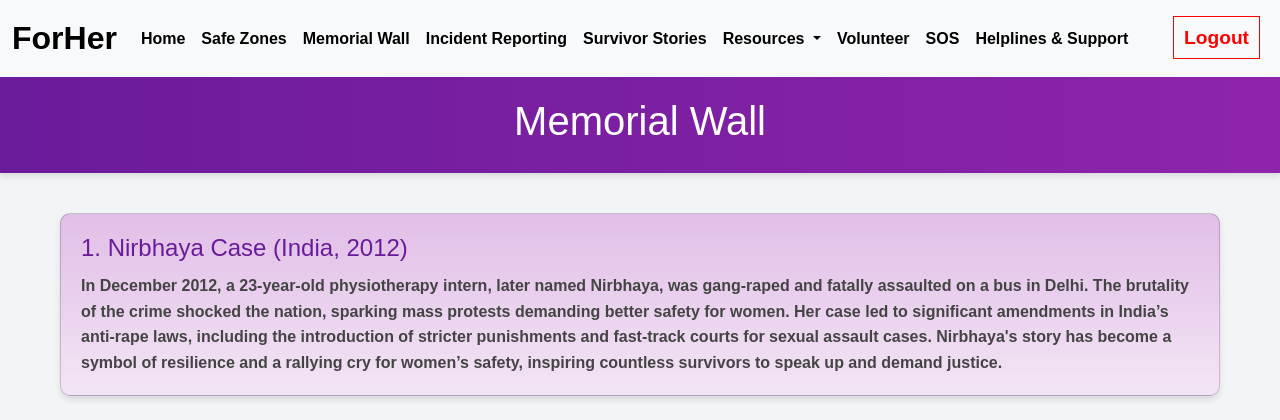
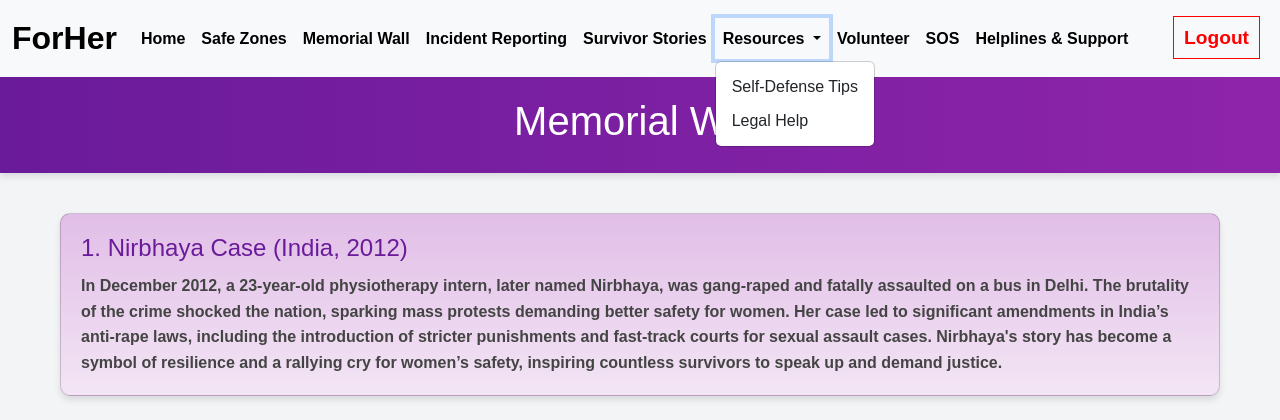
Before and after one commit to anjali-94/women-safety-portal, a Django app: page /auth/memorialwall/ in a window 1280 px wide, after a click on "Resources". Shown: the top 420 px of the page. Run offline with Django 4.2, Linux system fonts and the light colour scheme.

Commit message:
fourth commit

```diff
--- a/auth_app/templates/layouts/base.html
+++ b/auth_app/templates/layouts/base.html
@@ -57,14 +57,15 @@
             <a class="nav-link" href="#">Survivor Stories</a>
           </li>
           <li class="nav-item dropdown">
-            <a class="nav-link dropdown-toggle" href="#" id="resourcesDropdown" role="button" data-toggle="dropdown" aria-haspopup="true" aria-expanded="false">
+            <a class="nav-link dropdown-toggle" href="#" id="resourcesDropdown" role="button" data-bs-toggle="dropdown" aria-expanded="false">
               Resources
             </a>
-            <div class="dropdown-menu" aria-labelledby="resourcesDropdown">
-              <a class="dropdown-item" href="#">Self-Defense Tips</a>
-              <a class="dropdown-item" href="#">Legal Help</a>
-            </div>
+            <ul class="dropdown-menu" aria-labelledby="resourcesDropdown">
+              <li><a class="dropdown-item" href="#">Self-Defense Tips</a></li>
+              <li><a class="dropdown-item" href="#">Legal Help</a></li>
+            </ul>
           </li>
+
           <li class="nav-item">
             <a class="nav-link" href="#">Volunteer</a>
           </li>
```
Also changed, not shown: db.sqlite3.
